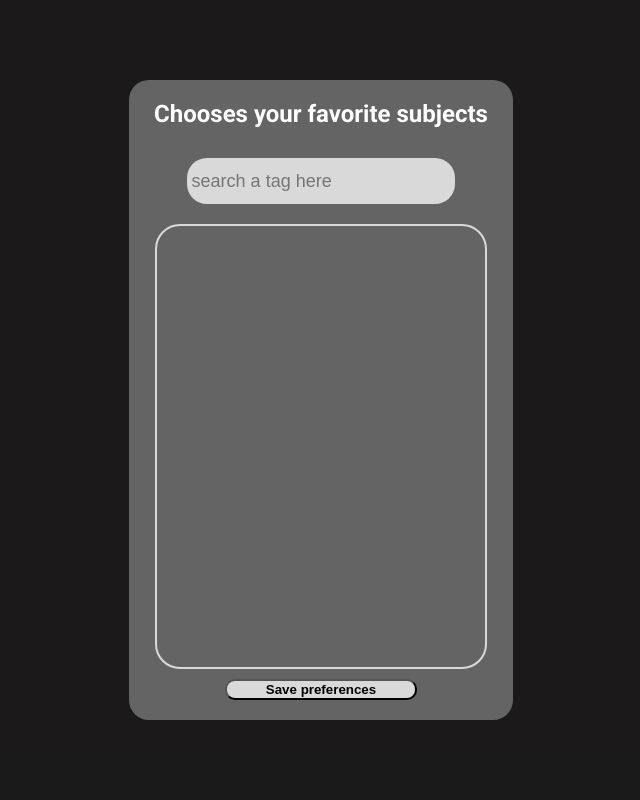
After one commit to Theophile-Wemaere/tsn-algo, a Flask app: template templates/preferences.html in a window 1280 px wide. The commit adds this page. Shown: the whole page, without its empty margins (319-959 px from the left). Run offline with Flask 3, Linux system fonts and the light colour scheme; the template is opened without the code that fills it, so the values that code supplies are empty; parts of the project's set-up code (start-up, migrations or seed data) failed here and were passed over; some libraries are stand-ins or nearby versions.

Commit message:
added preferences edition menu to onboarding

```diff
--- /dev/null
+++ b/static/CSS/preferences.css
@@ -0,0 +1,121 @@
+html,body {
+    background-color: #514D4D;
+    display: flex;
+    height: 100%;
+    flex-direction: column;
+    margin: 0;
+    padding: 0;
+    font-family: "Roboto", sans-serif;
+    font-weight: 400;
+    font-style: normal;
+}
+
+.layer {
+    background-color: #000000AA;
+    position: fixed;
+    top: 0;
+    left: 0;
+    width: 100%;
+    height: 100%;
+    display: flex;
+    justify-content: center;
+}
+
+.square {
+    display: flex;
+    flex-direction: column;
+    align-items: center;
+    justify-content: space-evenly;
+    width: 30%;
+    height: 80%;
+    margin: auto;
+    background-color: #646464;
+    border-radius: 20px;
+}
+
+.square .cell {
+    display: flex;
+    flex-direction: column;
+    height: 90%;
+    max-height: 90%;
+    width: 80%;
+    align-items: center;
+    justify-content:flex-start;
+    overflow-y: scroll;
+    margin-top: 10px;
+    margin-bottom: 10px;
+    border: solid 2px #D9D9D9;
+    border-radius: 25px;
+    padding-left: 10px;
+    padding-right: 10px;
+}
+
+.square h2 {
+    color: #FFFFFF;
+}
+
+.square .exit-button {
+    width: 50%;
+    margin-bottom: 20px;
+    background-color: #D9D9D9;
+    border-radius: 10px;
+    font-weight: bold;
+}
+
+.square .exit-button:hover {
+    background-color: #FFFFFF;
+    cursor: pointer;
+}
+
+.cell span {
+    display: flex;
+    flex-direction: row;
+    align-items: center;
+    background-color: #D9D9D9;
+    width: 100%;
+    margin-top: 10px;
+    border-radius: 10px;
+    height: 60px;
+    font-weight: bold;
+    font-size: 20px;
+}
+
+.cell span i {
+    margin-left: 5px;
+    margin-right: 5px;
+}
+
+.cell span i#trash-remove {
+    color: #AA2D2D;
+    margin-right: 10px;
+}
+
+.cell span i#trash-remove:hover {
+    color: #d65151;
+    cursor: pointer;
+}
+
+.cell span #e {
+    flex-grow: 1;
+}
+
+.layer .square input[type=text] {
+    background-color: #D9D9D9;
+    border-radius: 20px;
+    display: flex;
+    flex-direction: row;
+    margin: 10px 15% 10px 15%;
+    width: 70%;
+    height: 60px;
+    font-size: large;
+    border: none;
+    outline: none;
+    padding-left: 5px;
+}
+
+.layer .square input[type=text]:hover {
+    background-color: #FFFFFF;
+}
+.layer .square input[type=text]:focus {
+    background-color: #FFFFFF;
+}
--- a/static/JS/script.js
+++ b/static/JS/script.js
@@ -31,7 +31,6 @@ function loadUserRecommandations() {
     .then((res) => res.json())
     .then((res) => {
       if(res.code === "success") {
-        console.log(res)
         reco = document.getElementById("users");
         res.data.forEach(function(user) {
           row = `
@@ -235,7 +234,8 @@ function profileEditor() {
       document.body.innerHTML += res;
       const onClickOutside = (e) => {
         if (e.target.className.includes("layer")) {
-          removeProfileEditor();
+          removeEditor
+        ();
           window.removeEventListener("click", onClickOutside);
         }
       };
@@ -314,11 +314,97 @@ function loadOnboarding() {
     });
 }
 
-function loadPreferences() {
-  console.log("hellow");
+function loadUserPreference() {
+  fetch('/api/user/tags?user=true', {
+    method: "GET",
+  })
+    .then((res) => res.json())
+    .then((res) => {
+      if(res.code === "success") {
+        const divTags = document.getElementById("selected-tags")
+        divTags.innerHTML = "";
+        for(var key in res.tags) {
+          divTags.innerHTML += `
+          <span class="subject-tag" id="tag-${res.tags[key]}">
+          <i class="fa-solid fa-hashtag"></i>
+          ${key}
+          <div id="e"></div>
+          <i id="trash-remove" class="fa-solid fa-trash" onclick="removeTag(${res.tags[key]})"></i>
+        </span>`
+        }
+      }
+    });
 }
 
-function removeProfileEditor() {
+function loadPreferences() {
+  const layer = document.getElementById("layer")
+  layer.remove()
+  fetch('/api/user/preferences', {
+    method: "GET",
+  })
+    .then((res) => res.text())
+    .then((res) => {
+      document.body.innerHTML += res;
+      loadUserPreference()
+      fetch('/api/user/tags', {
+        method: "GET",
+        })
+        .then((res) => res.json())
+        .then((res) => {
+            console.log(res)
+            var tags = [];
+            for(var key in res.tags) tags.push(key);
+            if(res.code === "success") {
+                $( function() {
+                  $("#subject-input").autocomplete({
+                    source: tags,
+                    select: function(event, ui) {
+                        ui.item.value = ui.item.label;
+                        $(".cell").append(`
+                        <span class="subject-tag" id="tag-${res.tags[ui.item.label]}">
+                          <i class="fa-solid fa-hashtag"></i>
+                          ${ui.item.label}
+                          <div id="e"></div>
+                          <i id="trash-remove" class="fa-solid fa-trash" onclick="removeTag(${res.tags[ui.item.label]})"></i>
+                        </span>`);
+                        $(this).val("");
+
+                      return false;
+                    }
+                  });
+                } );
+            }
+        });
+    });
+}
+
+function removeTag(id_tag) {
+  document.getElementById(`tag-${id_tag}`).remove()
+}
+
+function savePreferences() {
+  const tagsDiv = document.getElementById("selected-tags");
+  const tags = [];
+  for(let i = 0;i<tagsDiv.children.length; i++) {
+    tags.push(tagsDiv.children[i].id)
+  }
+  console.log(tags)
+  const data = new FormData();
+  data.append("tags",tags)
+  fetch('/api/user/tags/update', {
+    method: "PATCH",
+    body: data
+    })
+    .then((res) => res.text())
+    .then((res) => {
+        console.log(res)
+        if(res === "success") {
+          removeEditor();
+        }
+    });
+}
+
+function removeEditor() {
   const layer = document.getElementById("layer");
   layer.remove();
 }
@@ -347,7 +433,10 @@ function updateProfile() {
     .then((response) => response.text())
     .then((data) => {
       if(data.trim() === "success") {
-        removeProfileEditor();
+        if(window.location.pathname.startsWith("/profile")) {
+          removeEditor
+        ();
+        }
         loadUserProfile(0);
       } else {
         windows.location.href = '/login';
--- a/templates/home.html
+++ b/templates/home.html
@@ -8,6 +8,9 @@
     <meta name="description" content='the best social network to talk about electronic'>
     <meta name="viewport" content="width=device-width, initial-scale=1" />
     <link rel="stylesheet" href="/static/CSS/styles.css">
+    <link rel="stylesheet" href="//code.jquery.com/ui/1.12.1/themes/base/jquery-ui.css">
+    <script src="https://code.jquery.com/jquery-1.12.4.js"></script>
+    <script src="https://code.jquery.com/ui/1.12.1/jquery-ui.js"></script>
     <script src="https://kit.fontawesome.com/bc424452bc.js" crossorigin="anonymous"></script>
     <script src="/static/JS/script.js"></script>
     <link rel="preconnect" href="https://fonts.googleapis.com">
--- /dev/null
+++ b/templates/preferences.html
@@ -0,0 +1,23 @@
+<body>
+    <link rel="stylesheet" href="/static/CSS/preferences.css">
+    <script src="https://kit.fontawesome.com/bc424452bc.js" crossorigin="anonymous"></script>
+    <link rel="stylesheet" href="//code.jquery.com/ui/1.12.1/themes/base/jquery-ui.css">
+    <script src="https://code.jquery.com/jquery-1.12.4.js"></script>
+    <script src="https://code.jquery.com/ui/1.12.1/jquery-ui.js"></script>
+    <script src="/static/JS/script.js"></script>
+    <link rel="preconnect" href="https://fonts.googleapis.com">
+    <link rel="preconnect" href="https://fonts.gstatic.com" crossorigin>
+
+    <link
+        href="https://fonts.googleapis.com/css2?family=Roboto:ital,wght@0,100;0,300;0,400;0,500;0,700;0,900;1,100;1,300;1,400;1,500;1,700;1,900&display=swap"
+        rel="stylesheet">
+    <div class="layer" id="layer">
+        <div class="square" id="square">
+            <h2 id="title-edit">Chooses your favorite subjects</h2>
+            <input type="text" id="subject-input" class="subject-input" placeholder="search a tag here">
+            <div class="cell" id="selected-tags">
+            </div>
+            <button class="exit-button" onclick="savePreferences()">Save preferences</button>
+        </div>
+    </div>
+</body>
--- a/templates/profile-editor.html
+++ b/templates/profile-editor.html
@@ -51,7 +51,7 @@
                 <img id="picture-edit" src="">
                 <i class="fa-solid fa-file-pen" onclick="updatePicture()"></i>
                 <img id="advice" src="/static/images/robot-advice.png">
-                <button class="exit-button" id="exit-button" onclick="removeProfileEditor()">Close</button>
+                <button class="exit-button" id="exit-button" onclick="removeEditor()">Close</button>
             </div>
         </div>
     </div>
--- a/templates/profile.html
+++ b/templates/profile.html
@@ -9,6 +9,9 @@
     <meta name="viewport" content="width=device-width, initial-scale=1" />
     <link rel="stylesheet" href="/static/CSS/styles.css">
     <link rel="stylesheet" href="/static/CSS/profile.css">
+    <link rel="stylesheet" href="//code.jquery.com/ui/1.12.1/themes/base/jquery-ui.css">
+    <script src="https://code.jquery.com/jquery-1.12.4.js"></script>
+    <script src="https://code.jquery.com/ui/1.12.1/jquery-ui.js"></script>
     <script src="https://kit.fontawesome.com/bc424452bc.js" crossorigin="anonymous"></script>
     <script src="/static/JS/script.js"></script>
     <link rel="preconnect" href="https://fonts.googleapis.com">
```
Also changed, not shown: functions/database.py (+41 -0 lines), functions/user.py (+28 -0 lines).
